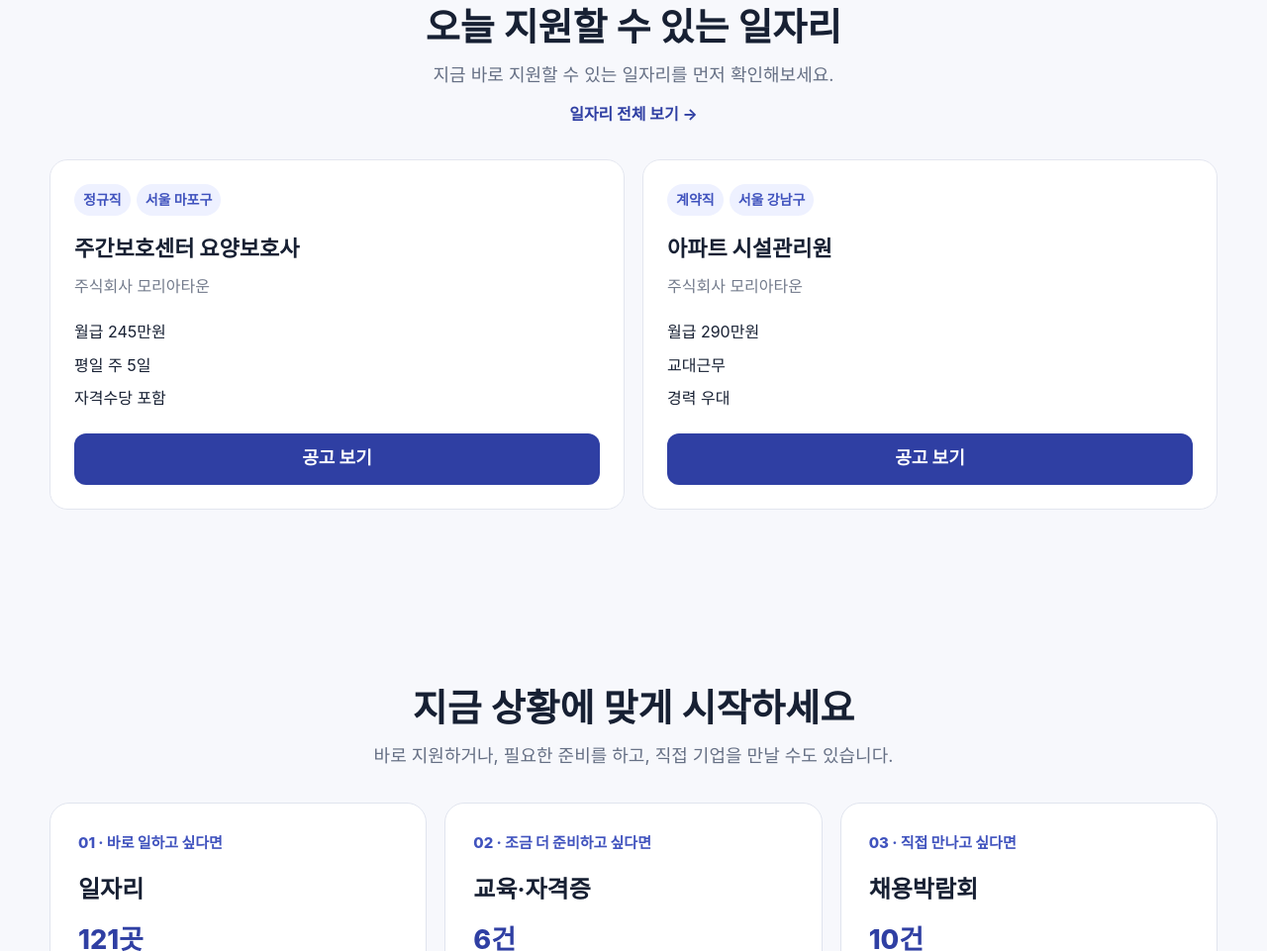
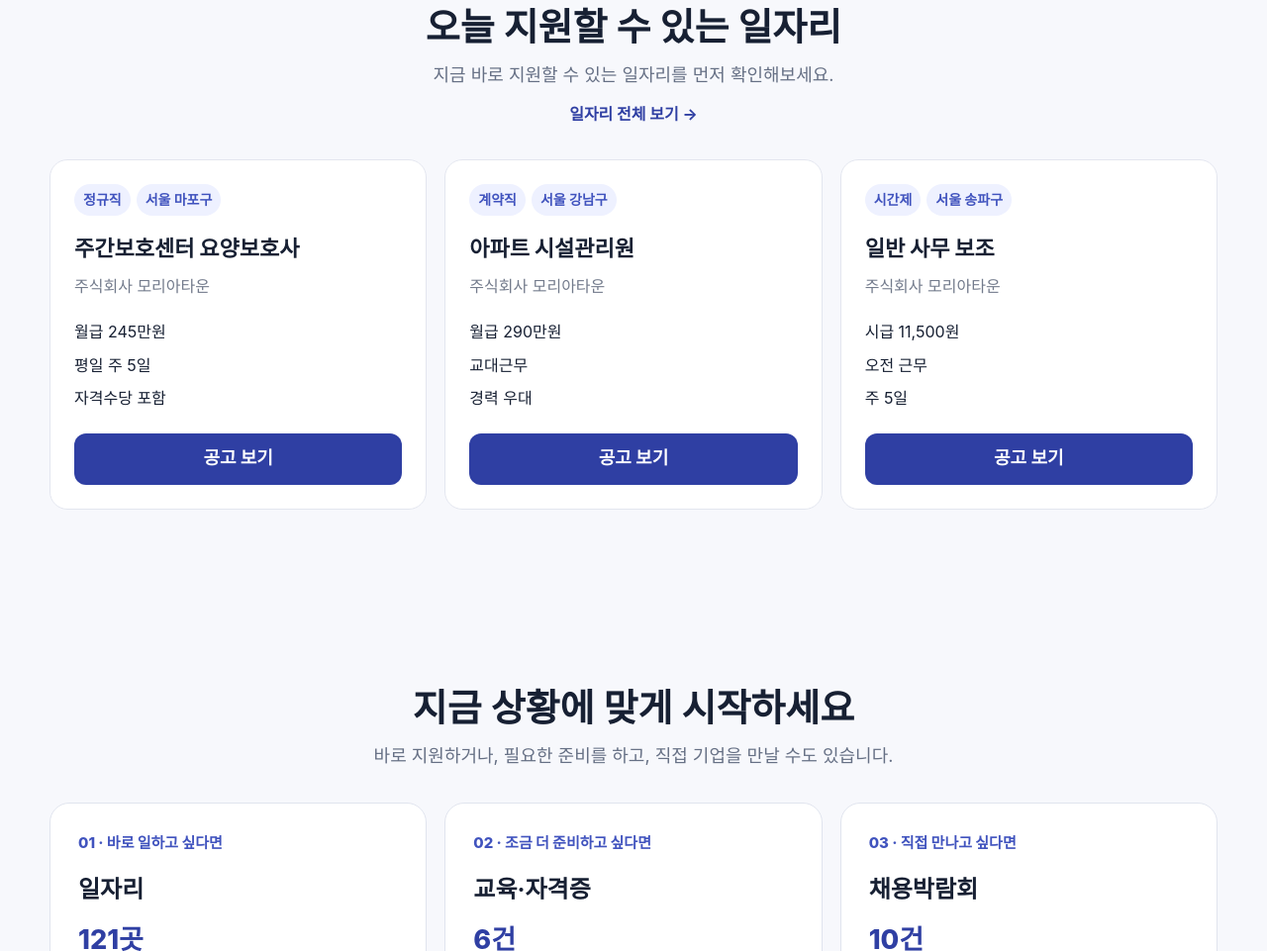
Before and after one commit to inhuiyang/fair_landing, a plain HTML site: page index.html in a window 1280 px wide. Shown: the part 1489-2450 px from the top of the page at 99% size. Drawn offline with Linux system fonts and the light colour scheme.

Commit message:
Restore third job card in today's jobs section
Co-Authored-By: Claude Sonnet 5 <noreply@anthropic.com>

```diff
--- a/index.html
+++ b/index.html
@@ -292,7 +292,7 @@
 
     .job-grid {
       display: grid;
-      grid-template-columns: repeat(2, 1fr);
+      grid-template-columns: repeat(3, 1fr);
       gap: 18px;
     }
 
@@ -820,6 +820,24 @@
           <button class="btn btn-primary">공고 보기</button>
         </article>
 
+        <article class="job-card reveal">
+          <div class="tags">
+            <span class="tag">시간제</span>
+            <span class="tag">서울 송파구</span>
+          </div>
+
+          <div class="job-title">일반 사무 보조</div>
+          <div class="company">주식회사 모리아타운</div>
+
+          <div class="job-meta">
+            <span>시급 11,500원</span>
+            <span>오전 근무</span>
+            <span>주 5일</span>
+          </div>
+
+          <button class="btn btn-primary">공고 보기</button>
+        </article>
+
       </div>
     </div>
   </section>
```
